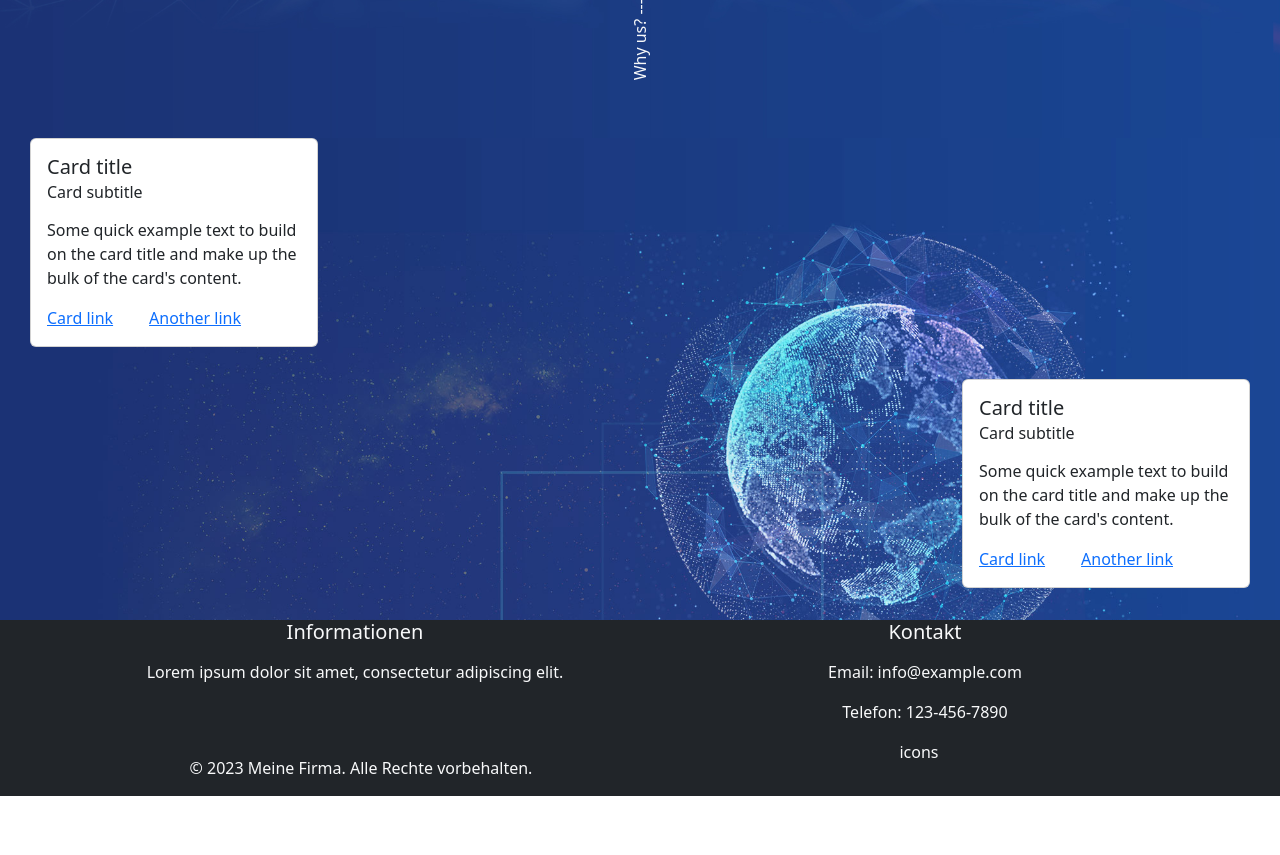
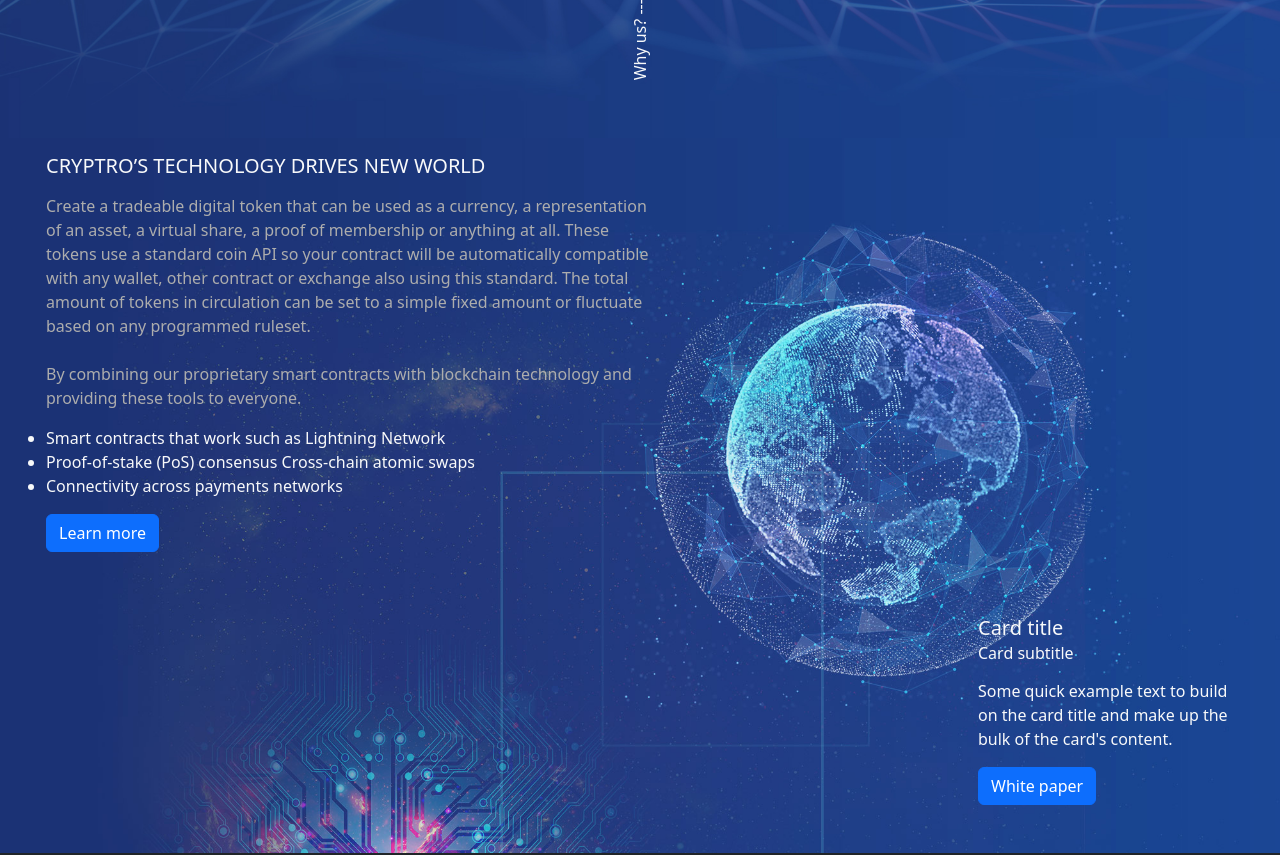
Before and after one commit to OsmanBil/Crypto-website-bilcoin, a React (Create React App) app: page / in a window 1280 px wide. Shown: the part 2320-3175 px from the top of the page. Before the commit the page ends 3116 px from the top, so only its background shows below. Built offline with nearby package versions, Linux system fonts and the light colour scheme.

Commit message:
why us card

```diff
--- a/src/components/keyFeatures/keyFeatures.css
+++ b/src/components/keyFeatures/keyFeatures.css
@@ -12,7 +12,7 @@ p {
 }
 
 .custom-text-light {
-    color: #adadad; /* Helle Textfarbe Ihrer Wahl */
+    color: #adadad;
   }
 
 
--- a/src/components/whyUs/whyUs.css
+++ b/src/components/whyUs/whyUs.css
@@ -14,3 +14,20 @@
     display: flex;
     justify-content: flex-end;
 }
+
+.w-50-p{
+width: 50vw;
+
+}
+
+.custom-text-light {
+    color: #adadad;
+  }
+
+  ul {
+    padding: 0;
+  }
+
+  ul li {
+    padding-left: 0;
+  }
--- a/src/components/whyUs/whyUs.jsx
+++ b/src/components/whyUs/whyUs.jsx
@@ -4,15 +4,23 @@ import "./whyUs.css"
 class WhyUs extends Component {
     state = {}
     render() {
-        return <div className='why-us-container'>
+        return <div className='why-us-container text-light'>
             <div className='why-us-left'>
-                <div className="card" style={{ width: '18rem' }}>
-                    <div className="card-body">
-                        <h5 className="card-title">Card title</h5>
-                        <h6 className="card-subtitle mb-2 text-body-secondary">Card subtitle</h6>
-                        <p className="card-text">Some quick example text to build on the card title and make up the bulk of the card's content.</p>
-                        <a href="#" className="card-link">Card link</a>
-                        <a href="#" className="card-link">Another link</a>
+                <div className="card border-0" style={{ width: '18rem', backgroundColor: 'transparent' }}>
+                    <div className="card-body w-50-p">
+                        <h5 className="card-title ">CRYPTRO’S TECHNOLOGY DRIVES NEW WORLD</h5>
+                        <p className="card-text custom-text-light">Create a tradeable digital token that can be used as a currency, a representation of an asset, a virtual share, a proof of membership or anything at all. These tokens use a standard coin API so your contract will be automatically compatible with any wallet, other contract or exchange also using this standard. The total amount of tokens in circulation can be set to a simple fixed amount or fluctuate based on any programmed ruleset.
+                            <br></br>
+                            <br></br>
+                            By combining our proprietary smart contracts with blockchain technology and providing these tools to everyone.</p>
+                        <ul>
+                            <li>Smart contracts that work such as Lightning Network</li>
+                            <li>Proof-of-stake (PoS) consensus Cross-chain atomic swaps</li>
+                            <li>Connectivity across payments networks</li>
+                        </ul>
+
+
+                        <a href="#" className="btn btn-primary">Learn more</a>
                     </div>
                 </div>
                 <div></div>
@@ -20,13 +28,12 @@ class WhyUs extends Component {
                 <div></div>
             </div>
             <div className='why-us-right'>
-            <div className="card" style={{ width: '18rem' }}>
+                <div className="card border-0" style={{ width: '18rem', backgroundColor: 'transparent' }}>
                     <div className="card-body">
                         <h5 className="card-title">Card title</h5>
                         <h6 className="card-subtitle mb-2 text-body-secondary">Card subtitle</h6>
                         <p className="card-text">Some quick example text to build on the card title and make up the bulk of the card's content.</p>
-                        <a href="#" className="card-link">Card link</a>
-                        <a href="#" className="card-link">Another link</a>
+                        <a href="#" className="btn btn-primary">White paper</a>
                     </div>
                 </div>
                 <div></div>
--- a/src/index.css
+++ b/src/index.css
@@ -60,7 +60,7 @@ body {
   padding-left: 30px;
   width: 100%;
   background-image: url('../public/assets/img/half-service-bg.jpg');
-  background-attachment: fixed;
+  background-attachment:local;
   background-position: center;
   background-repeat: no-repeat;
   background-size: cover;
@@ -72,7 +72,7 @@ body {
   padding-left: 30px;
   width: 100%;
   background-image: url('../public/assets/img/half-about-bg.jpg');
-  background-attachment: fixed;
+  background-attachment: local;
   background-position: top center;
   background-repeat: no-repeat;
   background-size: cover;
```
